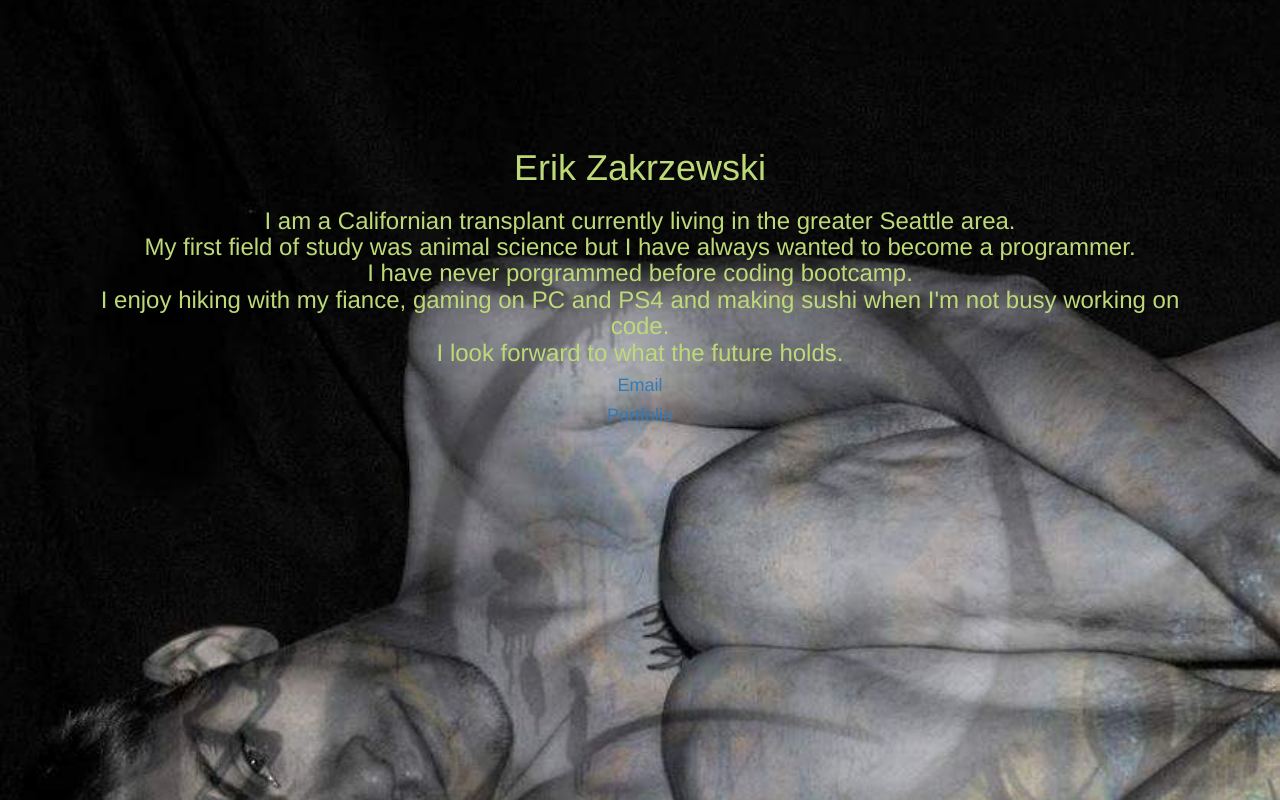
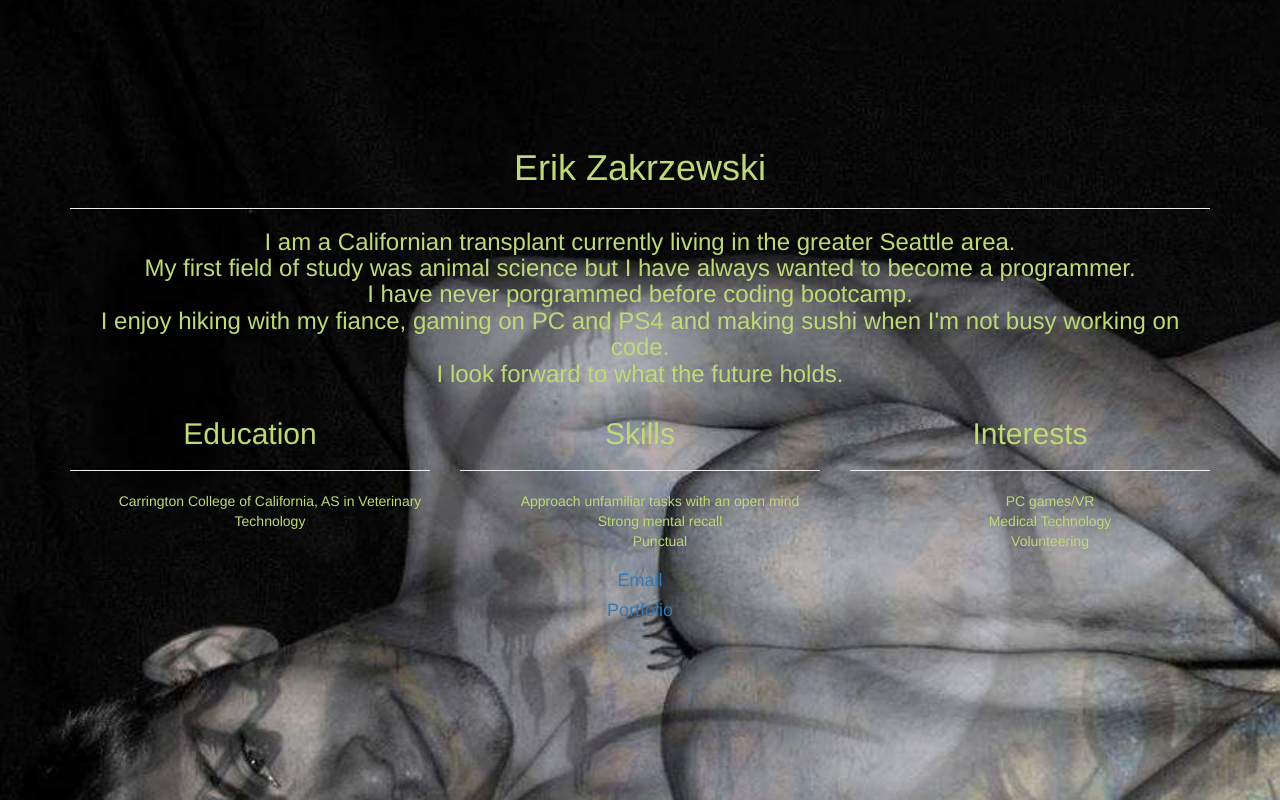
Before and after one commit to Erikzaksf/Portfolio, a plain HTML site: page about.html in a window 1280 px wide. Drawn offline with Linux system fonts and the light colour scheme.

Commit message:
fixed top margin and some text size added details to about me page and horizontal rules to sections

```diff
--- a/about.html
+++ b/about.html
@@ -20,6 +20,7 @@
       </style>
       <p>
         <h1 color:"#959693">Erik Zakrzewski</h1>
+        <hr>
         <h3>I am a Californian transplant currently living in the greater Seattle area.
           <br>
           My first field of study was animal science but I have always wanted to become a programmer.
@@ -32,6 +33,35 @@
           I look forward to what the future holds.
         </h3>
       </p>
+      <div class="row">
+        <div class="col-md-4">
+          <h2>Education</h2>
+          <hr>
+          <ul>
+            <li>Carrington College of California, AS in Veterinary Technology</li>
+          </ul>
+        </div>
+        <div class="col-md-4">
+          <h2>Skills</h2>
+          <hr>
+          <ul>
+            <li>Approach unfamiliar tasks with an open mind</li>
+            <li>Strong mental recall</li>
+            <li>Punctual</li>
+          </ul>
+
+        </div>
+        <div class="col-md-4">
+          <h2>Interests</h2>
+          <hr>
+          <ul>
+            <li>PC games/VR</li>
+            <li>Medical Technology</li>
+            <li>Volunteering</li>
+          </ul>
+
+        </div>
+      </div>
       <h4><a href="mailto:erik.zak.sf@gmail.com">Email</a></h4>
       <h4><a href="index.html">Portfolio</a></h4>
     </div>
```
Also changed, not shown: index.html (+2 -0 lines).
